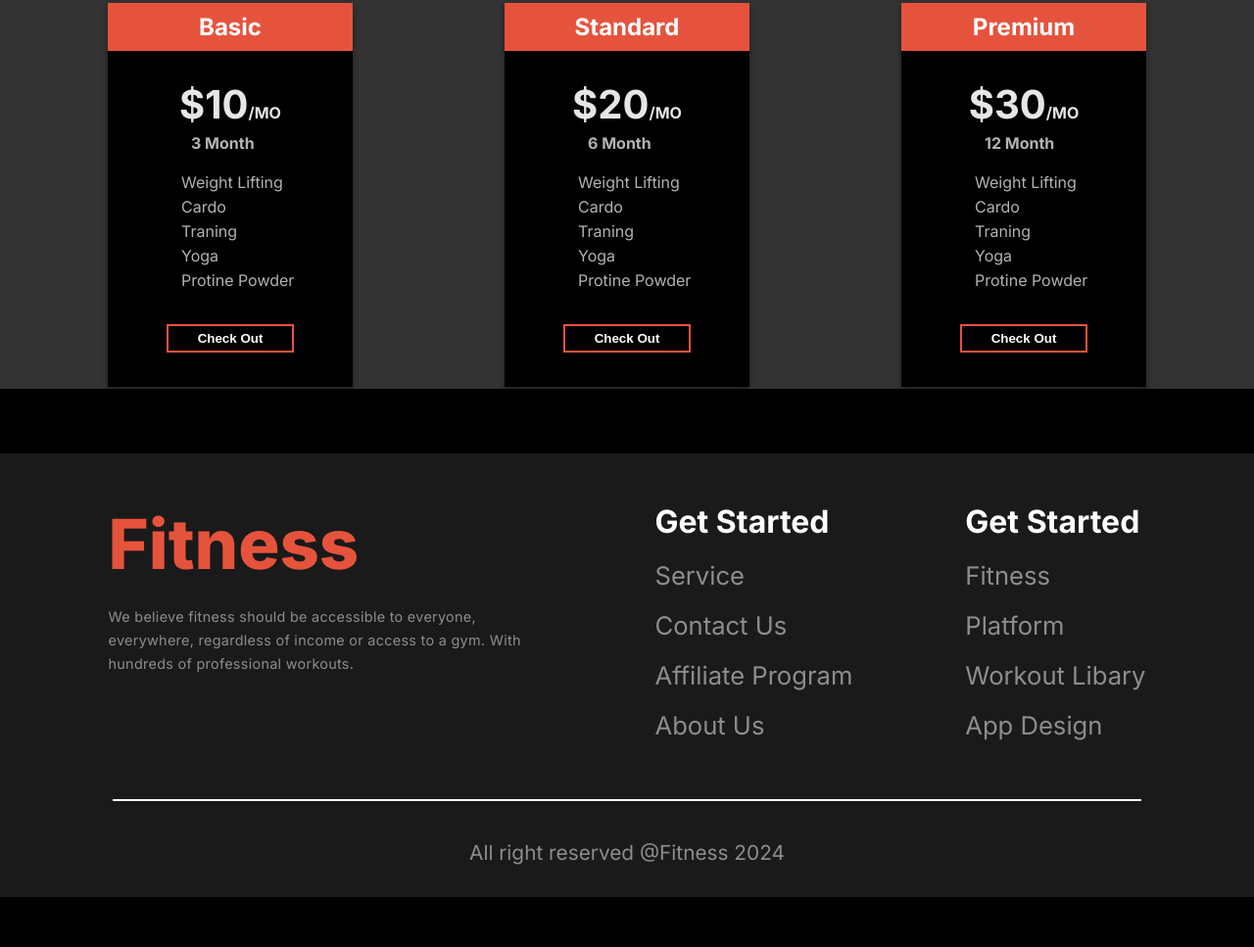
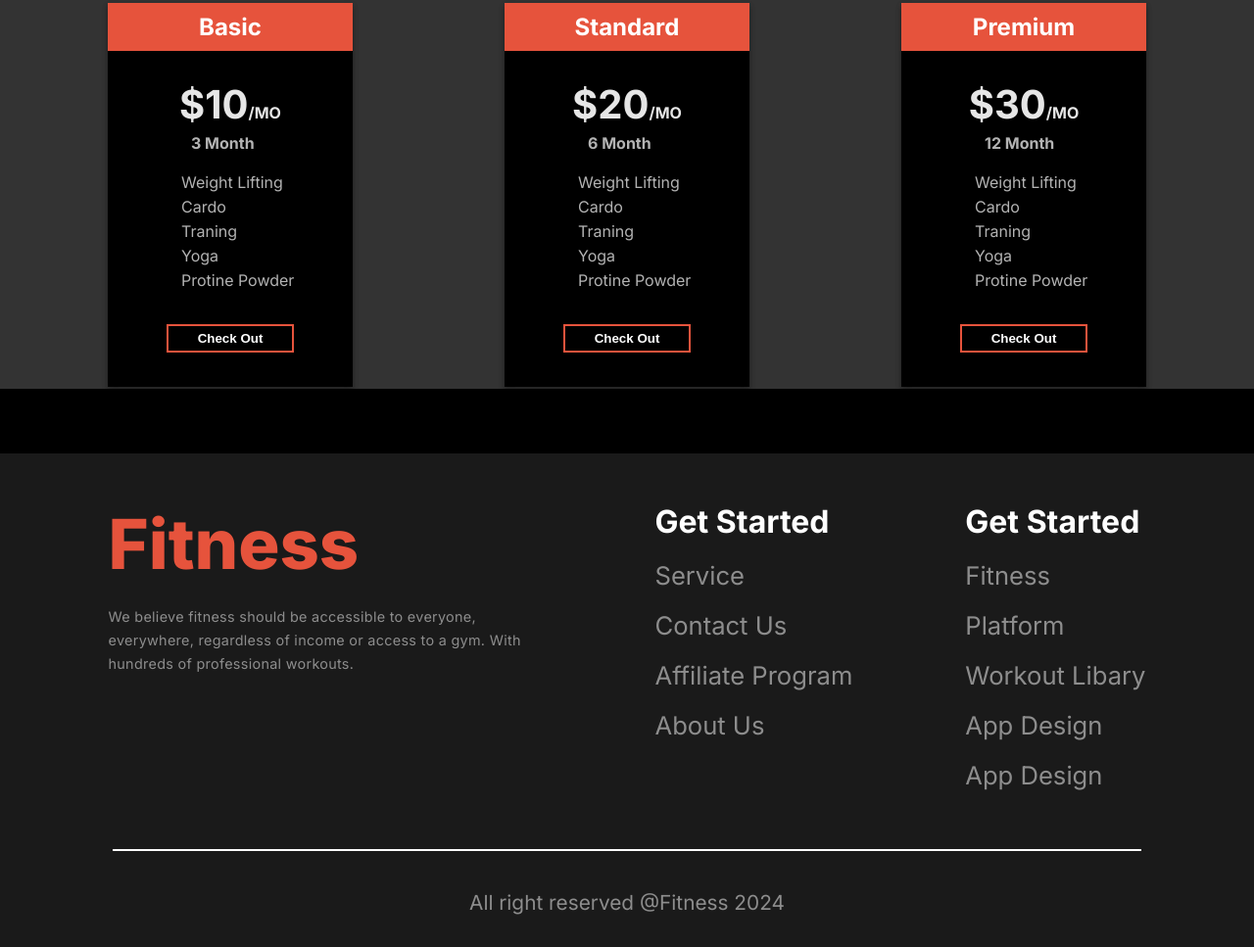
Before and after one commit to RaihanSoft/B10-Assignment-Two, a plain HTML site: page index.html in a window 1280 px wide. Shown: the part 3218-4185 px from the top of the page at 98% size. Before the commit the page ends 4134 px from the top, so only its background shows below. Drawn offline with Linux system fonts and the light colour scheme; a web font is replaced by a local one.

```diff
--- a/index.html
+++ b/index.html
@@ -394,6 +394,7 @@
                     <p>Platform</p>
                     <p>Workout Libary</p>
                     <p>App Design</p>
+                    <p>App Design</p>
                 </div>
 
 
```
